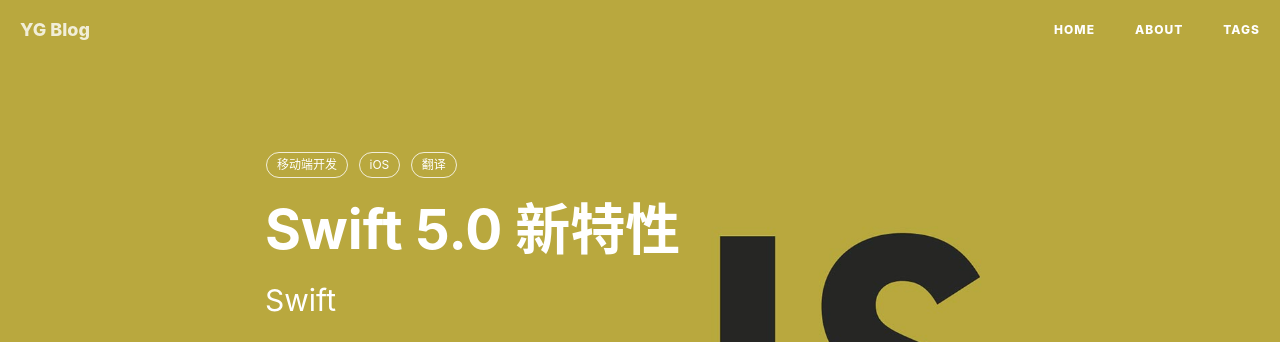
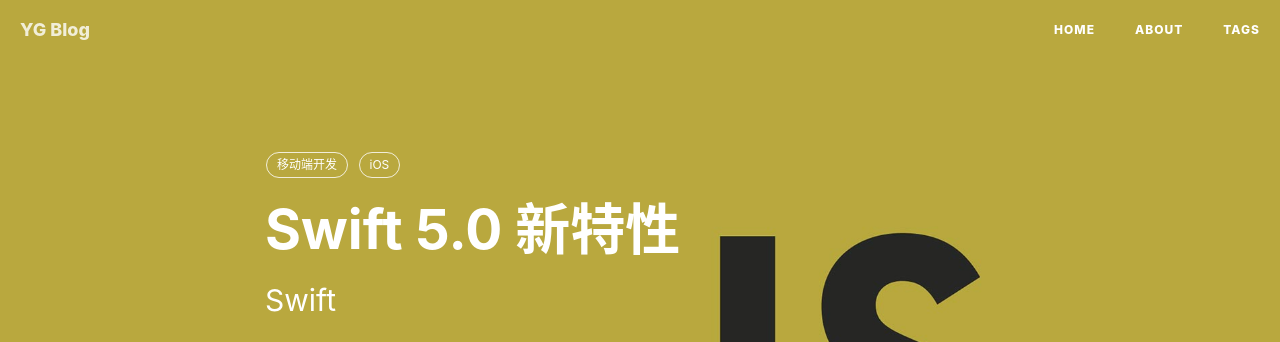
Before and after one commit to Winterdirge/MyBlog, a Jekyll site: the page built from _posts/2019-07-04-just-for-test.markdown, in a window 1280 px wide and 900 px high. Shown: the top 342 px of the window. Built offline with Jekyll 4.4.1, drawn with Linux system fonts in a browser that asks for light colours; nearby versions of some CDN libraries; comment, search, counter and statistics services are not loaded.

Commit message:
modify tag.

```diff
--- a/_posts/2019-07-04-just-for-test.markdown
+++ b/_posts/2019-07-04-just-for-test.markdown
@@ -8,7 +8,6 @@
 tags:
     - 移动端开发
     - iOS
-    - 翻译
 ---
 
 # Raw strings
```
